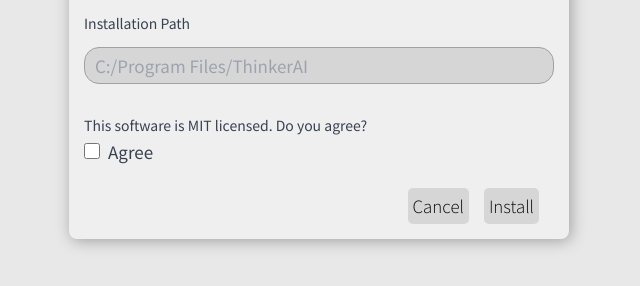
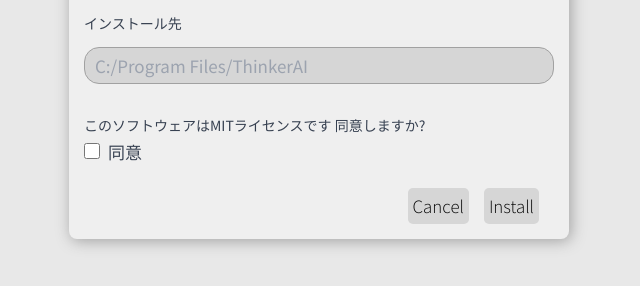
Before and after one commit to thinking-grp/thinkerAI-Installer, a plain HTML site: page web/index.html in a window 1280 px wide. Shown: the part 346-632 px from the top of the page, without its empty margins (321-961 px from the left). Drawn offline with nearby package versions, Linux system fonts and the light colour scheme.

Commit message:
🎨日本語化

```diff
--- a/web/index.html
+++ b/web/index.html
@@ -81,7 +81,7 @@
 
             <div class="mb-4">
                 <label class="block text-sm font-medium text-gray-700 mb-1">
-                    Installation Path
+                    インストール先
                 </label>
                 <input
                     type="text"
@@ -92,7 +92,7 @@
 
             <div class="mb-6">
                 <label class="block text-sm font-medium text-gray-700 mb-1">
-                    This software is MIT licensed. Do you agree?
+                    このソフトウェアはMITライセンスです 同意しますか?
                 </label>
                 <div class="flex items-center mb-2">
                     <input
@@ -100,7 +100,7 @@
                         id="core"
                         class="h-4 w-4 text-blue-600 border-gray-300 rounded"
                     />
-                    <label for="core" class="ml-2 text-gray-700">Agree</label>
+                    <label for="core" class="ml-2 text-gray-700">同意</label>
                 </div>
             </div>
 
```
